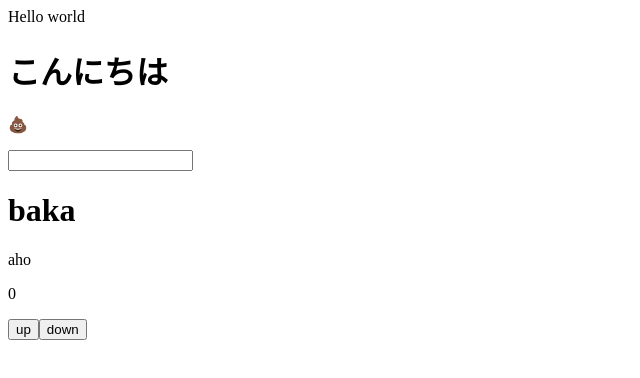
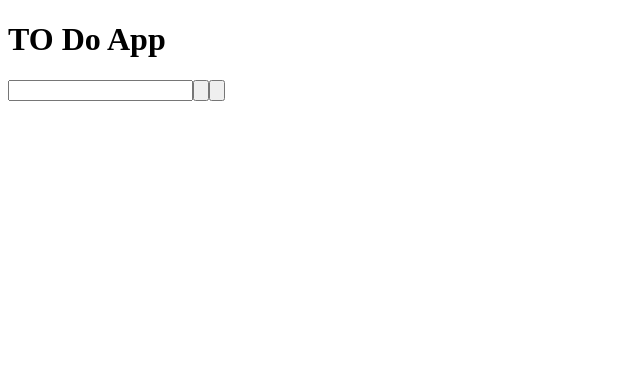
Before and after one commit to shutouyusei/React-app, a React (Create React App) app: page / in a window 1280 px wide. Shown: the top 378 px of the page, without its empty margins (0-640 px from the left). Built offline with nearby package versions, Linux system fonts and the light colour scheme.

Commit message:
[add]input_function

```diff
--- a/public/index.html
+++ b/public/index.html
@@ -22,7 +22,7 @@
       work correctly both with client-side routing and a non-root public URL.
       Learn how to configure a non-root public URL by running `npm run build`.
     -->
-  <title>大分豊府</title>
+  <title>to do crasher</title>
 </head>
 
 <body>
--- a/src/App.js
+++ /dev/null
@@ -1,10 +0,0 @@
-function App() {
-  return (
-    <div className="App">
-      Hello world
-
-    </div>
-  );
-}
-
-export default App;
--- a/src/component/Article.jsx
+++ /dev/null
@@ -1,20 +0,0 @@
-import { useState } from 'react';
-const Article = (props) => {
-    const [isPublish, setState] = useState('');
-    const handleName = (event) => {
-        setState(event.target.value)
-    }
-    return (
-        <div>
-            <h1>{props.title}</h1>
-            <p>{props.article}</p>
-            <p>{isPublish}</p>
-            <input
-                onChange={(event) => handleName(event)}
-                type={'text'}
-                value={isPublish}
-            ></input>
-        </div>
-    );
-};
-export default Article;
--- /dev/null
+++ b/src/component/app.jsx
@@ -0,0 +1,11 @@
+import { Index } from './index';
+
+const Header = () => {
+    return (
+        <div>
+            <h1>TO Do App</h1>
+            <Index></Index>
+        </div>
+    )
+}
+export default Header;
--- a/src/component/content.jsx
+++ /dev/null
@@ -1,9 +0,0 @@
-const Content = (props) => {
-    return (
-        <div>
-            <h1>{props.title}</h1>
-            <p>{props.article}</p>
-        </div>
-    );
-};
-export default Content;
--- a/src/component/counter.jsx
+++ /dev/null
@@ -1,21 +0,0 @@
-import React, { useEffect, useState } from 'react';
-const Counter = () => {
-    const [count, setCount] = useState(0)
-    const countUp = () => {
-        setCount(prevState => prevState + 2)
-    }
-    const countDown = () => {
-        setCount(prevState => prevState - 1)
-    }
-    useEffect(() => {
-        console.log('curent count is ...', count)
-    })
-    return (
-        <div>
-            <p>{count}</p>
-            <button onClick={countUp}>up</button>
-            <button onClick={countDown}>down</button>
-        </div>
-    );
-}
-export default Counter;
--- a/src/component/index.js
+++ b/src/component/index.js
@@ -1,3 +1 @@
-export { default as Article } from './Article';
-export { default as Content } from './content';
-export { default as Counter } from './counter'
+export { default as Index } from './view';
--- /dev/null
+++ b/src/component/input.jsx
@@ -0,0 +1,27 @@
+import { React, useState } from "react";
+const T = [];
+const Input = () => {
+    const [todo, setTodo] = useState([]);
+    const [text, setText] = useState("");
+
+    const to_index = () => {
+        console.log({ text });
+        T.push({ text });
+        setTodo(...T, { text });
+        console.log("T", T);
+        console.log({ todo });
+        setText('');
+    }
+    const to = () => {
+        console.log({ todo });
+    }
+    return (
+        <div>
+            <input type='text' value={text} onChange={(event) => setText(event.target.value)}></input>
+            <input type='button' onClick={to_index}></input>
+            <input type='button' onClick={to}></input>
+
+        </div >
+    )
+}
+export default Input;
--- /dev/null
+++ b/src/component/view.jsx
@@ -0,0 +1,11 @@
+import Input from './input';
+const Index = () => {
+    return (
+        <div>
+            <Input />
+        </div>
+    )
+};
+
+
+export default Index;
--- /dev/null
+++ b/src/css/app.css
@@ -0,0 +1,4 @@
+.header {
+    font-size: 30px;
+    text-align: center;
+}
--- a/src/index.js
+++ b/src/index.js
@@ -1,21 +1,12 @@
 import React from 'react';
 import ReactDOM from 'react-dom/client';
-import App from './App';
-import { Article, Content, Counter } from './component/index';
+import '../src/css/app.css';
+import Header from './component/app';
 
 const root = ReactDOM.createRoot(document.getElementById('root'));
 root.render(
   <React.StrictMode>
-    <App />
-    <Article
-      title={'こんにちは'}
-      article={'💩'}
-    />
-    <Content
-      title='baka'
-      article='aho'
-    ></Content>
-    <Counter></Counter>
+    <Header />
   </React.StrictMode>
 );
 
```
Also changed, not shown: 1 other file (tests, documents, lock files or other folders).
